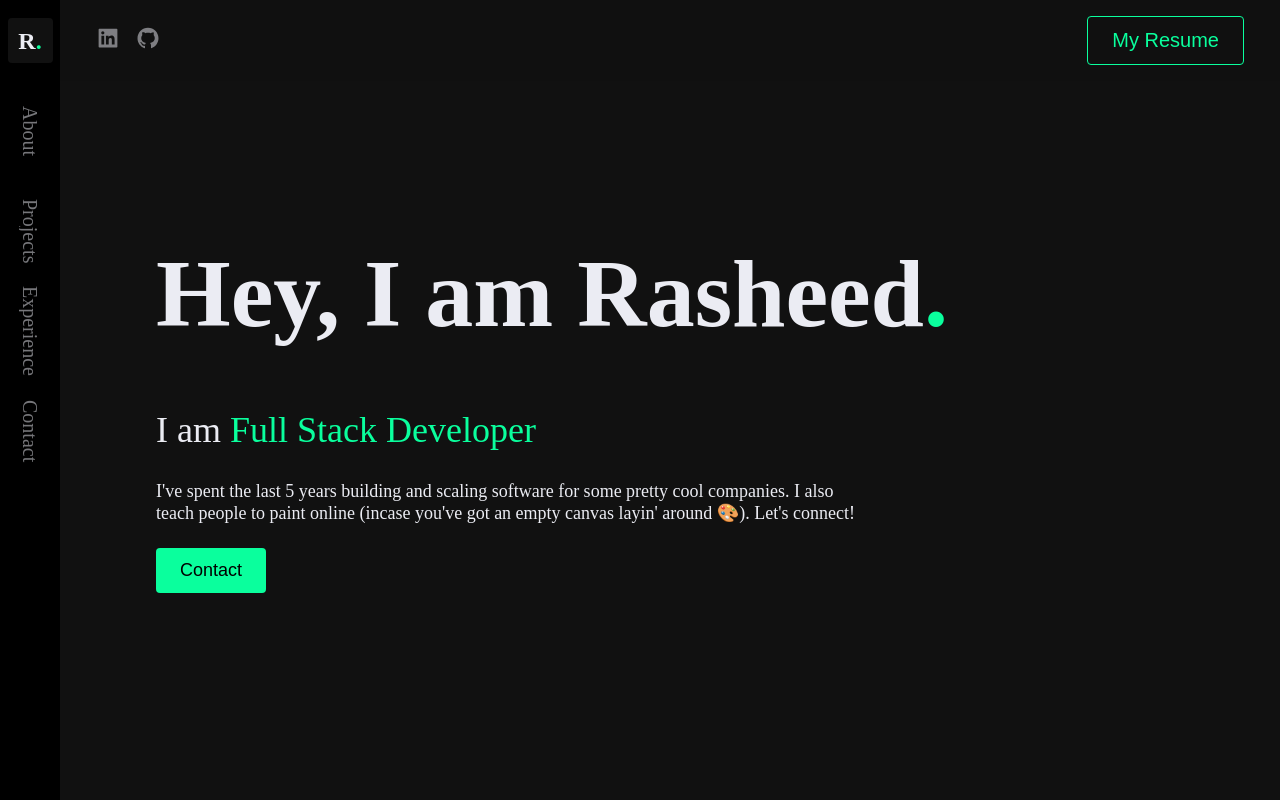
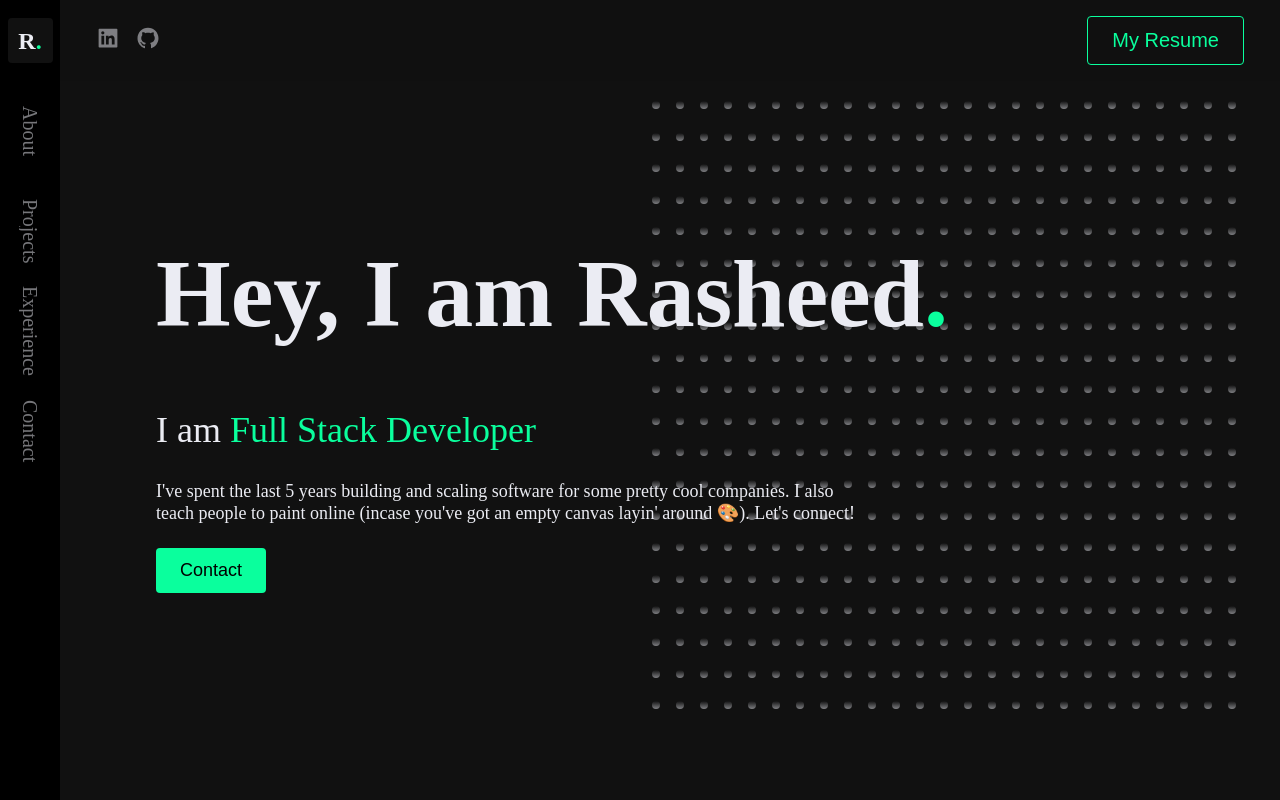
Before and after one commit to ACEXRA/rasheed, a React (Create React App) app: page / in a window 1280 px wide. Shown: the top 800 px of the page. Built offline with nearby package versions, Linux system fonts and the light colour scheme; a web font is replaced by a local one.

Commit message:
droplets implemented

```diff
--- a/package.json
+++ b/package.json
@@ -6,6 +6,7 @@
     "@testing-library/jest-dom": "^5.17.0",
     "@testing-library/react": "^13.4.0",
     "@testing-library/user-event": "^13.5.0",
+    "animejs": "^3.2.1",
     "react": "^18.2.0",
     "react-dom": "^18.2.0",
     "react-scripts": "5.0.1",
--- a/src/assets/scss/app.scss
+++ b/src/assets/scss/app.scss
@@ -291,7 +291,7 @@
 .section {
   position: relative;
   z-index: 10;
-  max-width: 1150px;
+  max-width: 115rem;
   margin: auto;
   padding: 9.6rem;
   overflow: hidden;
@@ -312,3 +312,34 @@ p {
   font-size: 1.8rem;
   margin: 2.4rem 0;
 }
+
+.dotGrid {
+  grid-template-columns: repeat(25, 1fr);
+  position: absolute;
+  top: 12px;
+  bottom: 12px;
+  right: 3.6rem;
+  max-width: 75%;
+  display: grid;
+  z-index: 0;
+  .dots {
+    padding: 0.8rem;
+    cursor: crosshair;
+    border-radius: 8px;
+    &:hover {
+      background: hsla(0, 0%, 100%, 0.15);
+      transition: background 0.25s;
+      .dot {
+        background: linear-gradient(180deg, #111, #0aff9d) !important;
+        opacity: 1 !important;
+      }
+    }
+    .dot {
+      width: 8px;
+      height: 8px;
+      border-radius: 50%;
+      background: linear-gradient(180deg, #111, #ebecf3);
+      opacity: 0.5;
+    }
+  }
+}
--- /dev/null
+++ b/src/components/misc/Droplets.js
@@ -0,0 +1,56 @@
+import React from "react";
+import anime from "animejs";
+
+const Droplets = () => {
+  return <DotGrid />;
+};
+
+const Grid_w = 25;
+const Grid_h = 20;
+const DotGrid = () => {
+  const handleCLick = (e) => {
+    anime({
+      targets: ".dot",
+      background: [
+        { value: "#0aff9d", duration: 250 },
+        { value: "#ebecf3", duration: 250 },
+      ],
+      scale: [
+        { value: 1.35, easing: "easeOutSine", duration: 250 },
+        { value: 1, easing: "easeInOutQuad", duration: 500 },
+      ],
+      translateY: [
+        { value: -15, easing: "easeOutSine", duration: 250 },
+        { value: 0, easing: "easeInOutQuad", duration: 500 },
+      ],
+      opacity: [
+        { value: 1, easing: "easeOutSine", duration: 250 },
+        { value: 0.5, easing: "easeInOutQuad", duration: 500 },
+      ],
+      delay: anime.stagger(100, {
+        grid: [Grid_w, Grid_h],
+        from: e.target.dataset.index,
+      }),
+    });
+  };
+
+  const dots = [];
+  let index = 0;
+  for (let i = 0; i < Grid_w; i++) {
+    for (let j = 0; j < Grid_h; j++) {
+      dots.push(
+        <div
+          className="dots"
+          data-index={index}
+          key={`${i}-${j}`}
+          onClick={handleCLick}
+        >
+          <div className="dot" data-index={index}></div>
+        </div>
+      );
+      index++;
+    }
+  }
+  return <div className="dotGrid">{dots}</div>;
+};
+export default Droplets;
--- a/src/components/pages/Home.js
+++ b/src/components/pages/Home.js
@@ -1,4 +1,5 @@
 import React from "react";
+import Droplets from "../misc/Droplets";
 
 export default function Home() {
   return (
@@ -23,6 +24,7 @@ export default function Home() {
 
         <button className="cust_btn">Contact</button>
       </div>
+      <Droplets />
     </div>
   );
 }
```
Also changed, not shown: 1 other file (tests, documents, lock files or other folders).
